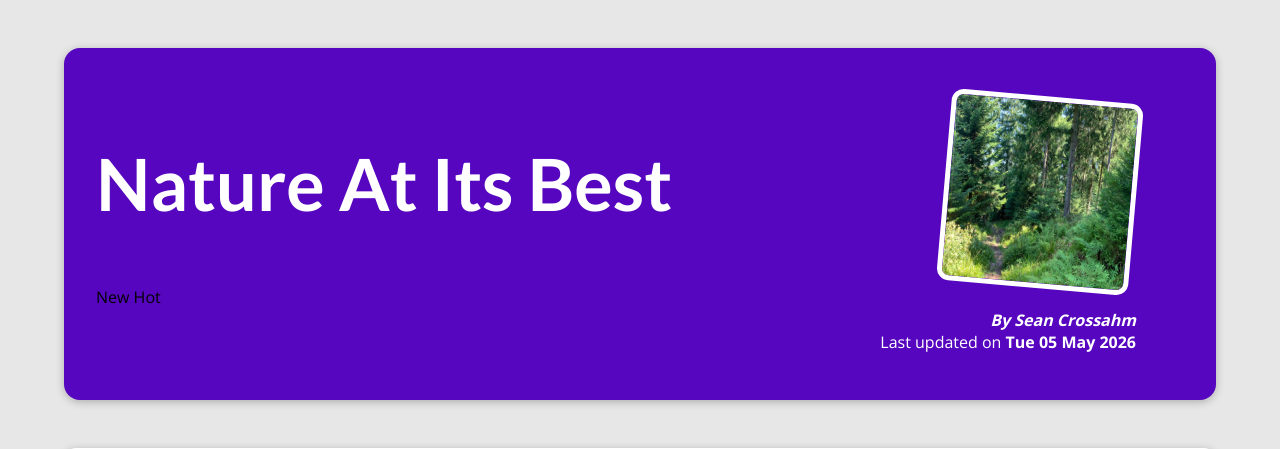
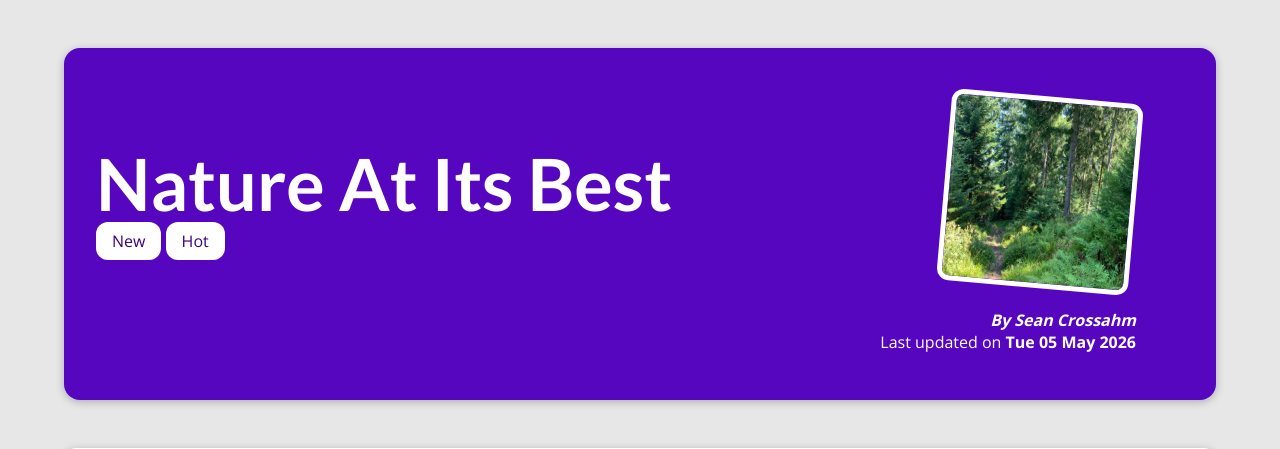
Before and after one commit to MBANS8A1/Misc_Blogs_Site, a Django app: a page that uses blogs_site/blog/templates/blog/post-detail.html in a window 1280 px wide. Shown: the part 80-529 px from the top of the page. Run offline with Django 5.2, Linux system fonts and the light colour scheme; data comes from the database, SQL or seed files in the repository.

Commit message:
I added some CSS styling to the <span> elements, which contain the Tag caption in post-detail.html, marked with the .tag class; it is essentially purple caption text on a white background with each inline <span> having curved borders and padding. I added some bottom-margin to the Post title within the <h2> element.

```diff
--- a/blogs_site/blog/static/blog/post-detail.css
+++ b/blogs_site/blog/static/blog/post-detail.css
@@ -22,6 +22,7 @@ body {
 #summary h2 {
   color: white;
   font-size: 4.5rem;
+  margin-bottom: 0.25rem;
 }
 
 #summary article {
@@ -65,3 +66,11 @@ main {
   border-radius: 12px;
   box-shadow: 0 2px 8px rgba(0, 0, 0, 0.25);
 }
+
+.tag {
+  background-color: white;
+  color: #390281;
+  padding: 0.5rem 1rem;
+  border-radius: 12px;
+
+}
--- a/blogs_site/blog/templates/blog/post-detail.html
+++ b/blogs_site/blog/templates/blog/post-detail.html
@@ -14,7 +14,7 @@
     <h2>{{post.title}}</h2>
     <div>
       {% for tag in post_tags %}
-         <span>{{ tag.caption }}</span>
+         <span class="tag">{{ tag.caption }}</span>
       {% endfor %}
     </div>
     <article>
```
